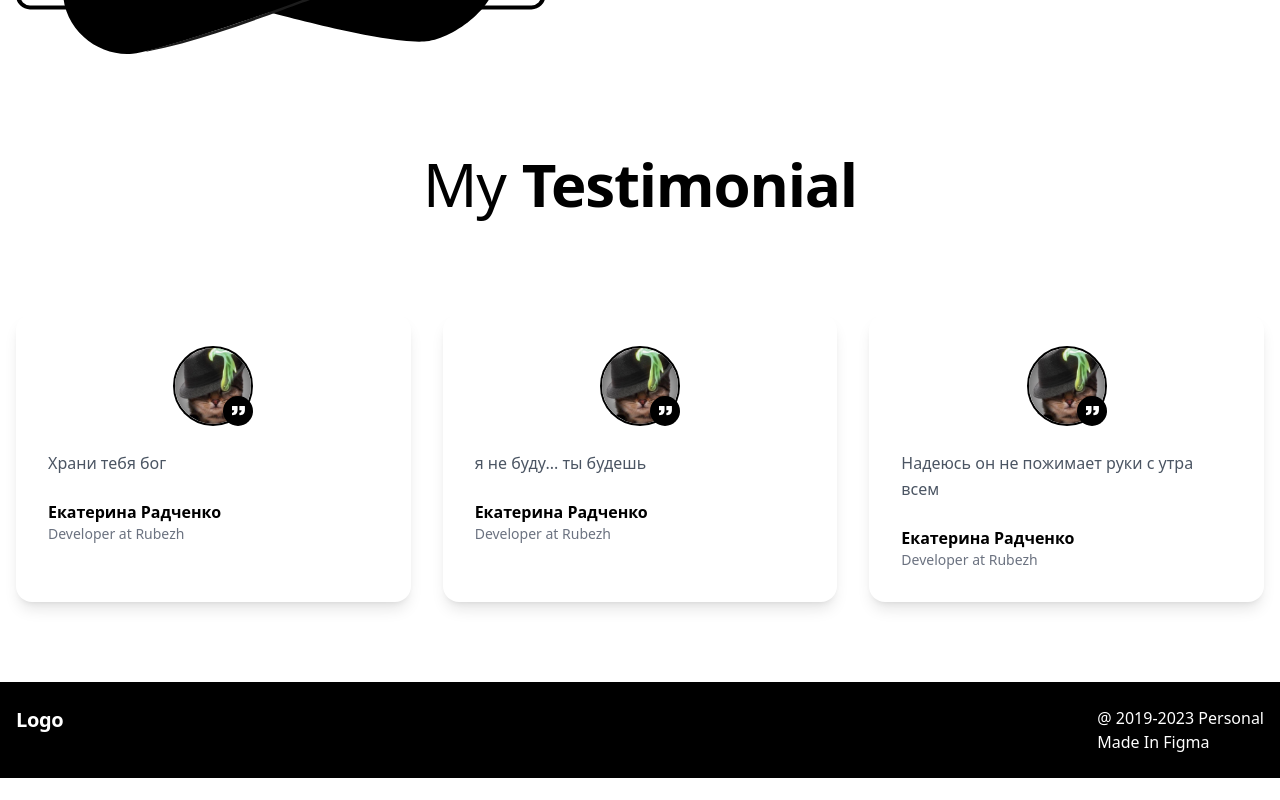
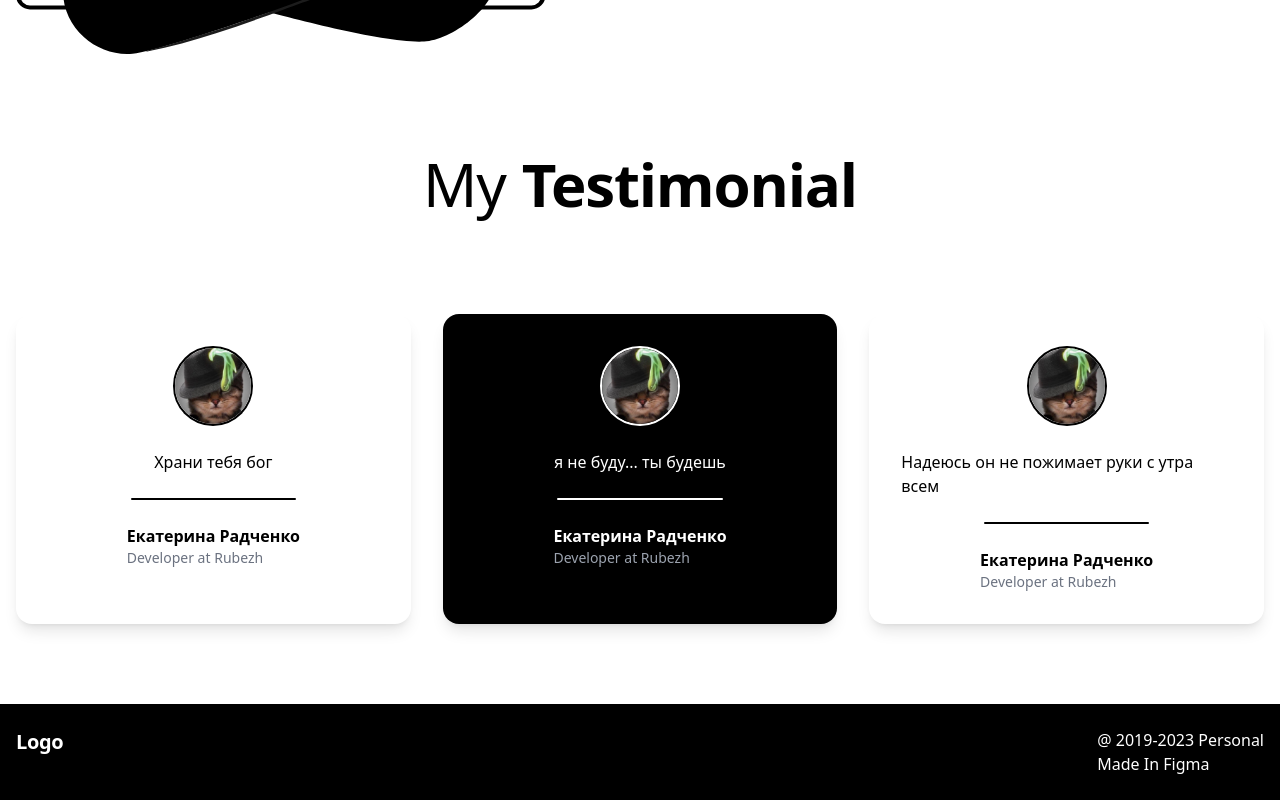
Before and after one commit to DAV0KA/portfolioo, a Nuxt app: page / in a window 1280 px wide. Shown: the part 2890-3690 px from the top of the page. Before the commit the page ends 3668 px from the top, so only its background shows below. Built offline with nearby package versions, Linux system fonts and the light colour scheme.

Commit message:
feat: add footer

```diff
--- a/components/atoms/TestimonialCard.vue
+++ b/components/atoms/TestimonialCard.vue
@@ -1,53 +1,55 @@
 <template>
-  <div class="bg-white rounded-2xl shadow-lg p-8 flex flex-col gap-6">
-
-    <!-- Лого -->
+  <div
+    :class="[
+      'rounded-2xl p-8 flex flex-col gap-6 shadow-lg transition-all',
+      isDark ? 'bg-black text-white' : 'bg-white text-black'
+    ]"
+  >
     <div class="relative w-20 h-20 mx-auto">
-        <img
-            v-if="logo"
-            :src="logo"
-            alt="company logo"
-            class="w-20 h-20 rounded-full border-2 border-black object-cover"
-        />
-
-        <svg class="absolute right-0 bottom-0" width="30" height="30" viewBox="0 0 30 30" fill="none" xmlns="http://www.w3.org/2000/svg">
-            <circle cx="15" cy="15" r="15" fill="black"/>
-            <path d="M16.3589 18.8526V17.1899C16.3589 16.9643 16.5961 16.7816 16.8885 16.7816C17.9318 16.7816 18.4994 15.9565 18.5782 14.3277H16.8885C16.5961 14.3277 16.3589 14.1447 16.3589 13.9194V10.4086C16.3589 10.1831 16.5961 10.0003 16.8885 10.0003H21.3935C21.6858 10.0003 21.9231 10.1833 21.9231 10.4086V13.9194C21.9231 14.7001 21.8209 15.4165 21.6202 16.0493C21.4141 16.6979 21.0977 17.265 20.68 17.7349C20.2504 18.2178 19.7125 18.5968 19.0823 18.8607C18.4474 19.1263 17.7092 19.2611 16.8882 19.2611C16.5961 19.2609 16.3589 19.078 16.3589 18.8526ZM9.52943 16.7814C9.23708 16.7814 9 16.9643 9 17.1896V18.8526C9 19.078 9.23708 19.2607 9.52943 19.2607C10.35 19.2607 11.0885 19.1259 11.7231 18.8604C12.3536 18.5965 12.8914 18.2178 13.3209 17.7346C13.7389 17.2647 14.0553 16.6976 14.2614 16.0486C14.4622 15.4159 14.5642 14.6994 14.5642 13.9191V10.4082C14.5642 10.1827 14.3269 10 14.0346 10H9.52943C9.23708 10 9 10.1829 9 10.4082V13.9191C9 14.1446 9.23708 14.3274 9.52943 14.3274H11.1954C11.1176 15.9563 10.5582 16.7814 9.52943 16.7814Z" fill="white"/>
-        </svg>
+      <img
+        v-if="logo"
+        :src="logo"
+        alt="company logo"
+        :class="[
+          'w-20 h-20 rounded-full object-cover border-2',
+          isDark ? 'border-white' : 'border-black'
+        ]"
+      />
     </div>
 
-
-
-
-    <!-- Текст -->
-    <p class="text-gray-600 leading-relaxed">
+    <p class="mx-auto" :class="isDark ? 'text-white' : 'text-black'">
       {{ text }}
     </p>
 
-    <!-- Автор -->
-    <div class="flex flex-col">
-      <span class="font-semibold text-black">
+    <div
+        :class="[
+            'w-1/2 h-[2px] rounded-xl mx-auto',
+            isDark ? 'bg-white' : 'bg-black'
+        ]"
+    />
+
+    <div class="flex flex-col mx-auto">
+      <span class="font-semibold">
         {{ name }}
       </span>
-      <span class="text-sm text-gray-500">
+      <span :class="isDark ? 'text-gray-400' : 'text-gray-500'" class="text-sm">
         {{ position }}
       </span>
     </div>
-
   </div>
 </template>
 
 <script setup>
-defineProps({
+const props = defineProps({
   logo: String,
-  text: {
+  text: { type: String, required: true },
+  name: { type: String, required: true },
+  position: String,
+  variant: {
     type: String,
-    required: true
-  },
-  name: {
-    type: String,
-    required: true
-  },
-  position: String
+    default: 'light'
+  }
 })
+
+const isDark = computed(() => props.variant === 'dark')
 </script>
--- a/components/organisms/MyTestimonial.vue
+++ b/components/organisms/MyTestimonial.vue
@@ -12,6 +12,7 @@
             :text="item.text"
             :name="item.name"
             :position="item.position"
+            :variant="item.variant"
         />
     </BaseContainer>
 
@@ -26,19 +27,22 @@
     logo: '/img/Testimonial/cat.png',
     text: 'Храни тебя бог',
     name: 'Екатерина Радченко',
-    position: 'Developer at Rubezh'
+    position: 'Developer at Rubezh',
+    variant: 'light'
   },
   {
     logo: '/img/Testimonial/cat.png',
     text: 'я не буду... ты будешь',
     name: 'Екатерина Радченко',
-    position: 'Developer at Rubezh'
+    position: 'Developer at Rubezh',
+    variant: 'dark'
   },
   {
     logo: '/img/Testimonial/cat.png',
     text: 'Надеюсь он не пожимает руки с утра всем',
     name: 'Екатерина Радченко',
-    position: 'Developer at Rubezh'
+    position: 'Developer at Rubezh',
+    variant: 'light'
   }
 ]
 </script>
```
